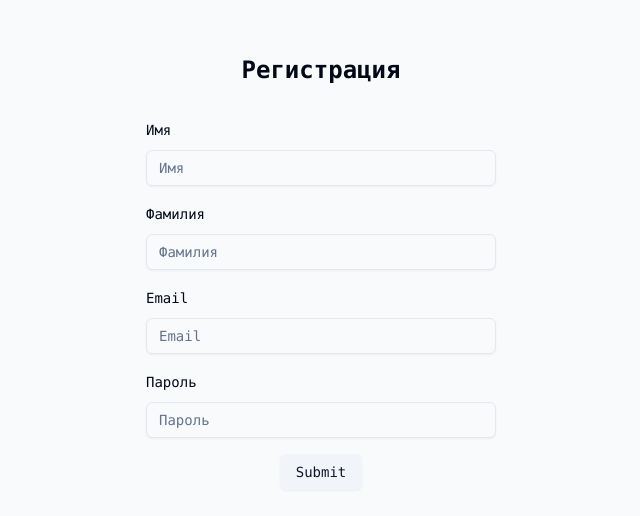
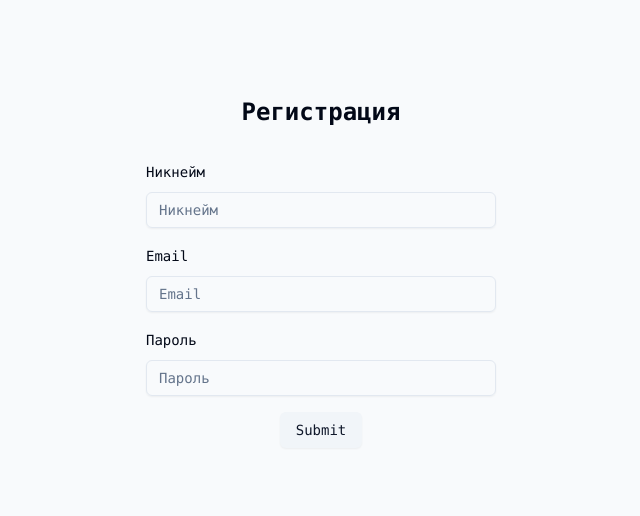
Before and after one commit to sergey200312/freelance, a React (Vite) app in the folder client/: page /register in a window 1280 px wide. Shown: the part 128-644 px from the top of the page, without its empty margins (319-959 px from the left). Built offline with nearby package versions, Linux system fonts and the light colour scheme; a web font is replaced by a local one.

Commit message:
убрал поля firstname и lastname, добавил вместо них username

```diff
--- a/client/src/components/common/Header/Header.tsx
+++ b/client/src/components/common/Header/Header.tsx
@@ -13,7 +13,7 @@ export const Header: FC = () => {
                         <li className='cursor-pointer mx-auto hover:border-b border-black transition-all duration-75'>Фрилансеры</li>
                     </ul>
                 </aside>
-                <div><Button variant='outline' className='bg-transparent border shadow-md shadow-black hover:shadow-none border-black hover:text-white hover:bg-black duration-400'>Авторизация</Button></div>
+                <div><Button variant='outline' className='bg-transparent border shadow-custom shadow-black hover:shadow-none border-black hover:text-white hover:bg-black duration-400'>Авторизация</Button></div>
             </div>
             <div className='absolute left-0 bottom-0  w-full h-[1px] bg-black'></div>
         </header>
--- a/client/src/components/pages/RegisterPage/RegisterPage.tsx
+++ b/client/src/components/pages/RegisterPage/RegisterPage.tsx
@@ -10,8 +10,7 @@ import { useRegisterMutation } from '../../../store/api/authApi'
 import { handleApiError } from '../../../utils/handleApiError'
 
 const formSchema = z.object({
-  firstName: z.string().min(2, { message: 'Имя должно содержать как минимум 2 символа' }),
-  lastName: z.string().min(2, { message: 'Имя должно содержать как минимум 2 символа' }),
+  username: z.string().min(2, { message: 'Никнейм должен содержать хотя бы 2 символа'}),
   email: z.string().email({ message: 'Некорректный email адрес' }).nonempty(),
   password: z.string().min(6, { message: 'Пароль должен содержать как минимум 6 символов' })
 })
@@ -23,8 +22,7 @@ export const RegisterPage: FC = () => {
   const form = useForm<z.infer<typeof formSchema>>({
     resolver: zodResolver(formSchema),
     defaultValues: {
-      firstName: '',
-      lastName: '',
+      username: '',
       email: '',
       password: '',
     }
@@ -48,25 +46,12 @@ export const RegisterPage: FC = () => {
           <form onSubmit={form.handleSubmit(onSubmit)} className="space-y-4 min-w-[350px]">
             <FormField
               control={form.control}
-              name="firstName"
+              name="username"
               render={({ field }) => (
                 <FormItem>
-                  <FormLabel>Имя</FormLabel>
+                  <FormLabel>Никнейм</FormLabel>
                   <FormControl>
-                    <Input placeholder="Имя" {...field} />
-                  </FormControl>
-                  <FormMessage />
-                </FormItem>
-              )}
-            />
-            <FormField
-              control={form.control}
-              name="lastName"
-              render={({ field }) => (
-                <FormItem>
-                  <FormLabel>Фамилия</FormLabel>
-                  <FormControl>
-                    <Input placeholder="Фамилия" {...field} />
+                    <Input placeholder="Никнейм" {...field} />
                   </FormControl>
                   <FormMessage />
                 </FormItem>
--- a/client/src/types/types.ts
+++ b/client/src/types/types.ts
@@ -1,6 +1,5 @@
 export interface IRegisterUser {
-    firstName: string,
-    lastName: string,
+    username: string,
     email: string,
     password: string,
 }
--- a/client/tailwind.config.js
+++ b/client/tailwind.config.js
@@ -4,6 +4,9 @@ export default {
     content: ["./src/**/*.{html,js,ts,tsx,jsx}"],
   theme: {
   	extend: {
+		boxShadow: {
+			custom: '0 0 15px rgba(0,0,0,0.2)'
+		},
   		borderRadius: {
   			lg: 'var(--radius)',
   			md: 'calc(var(--radius) - 2px)',
```
